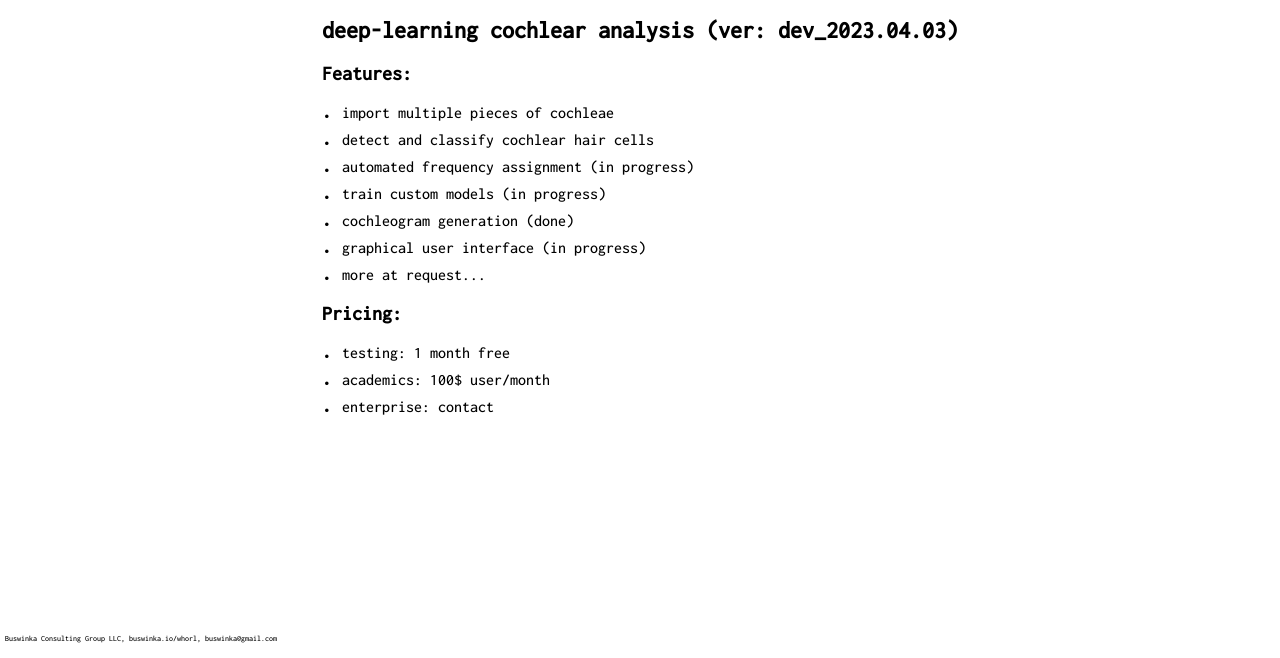
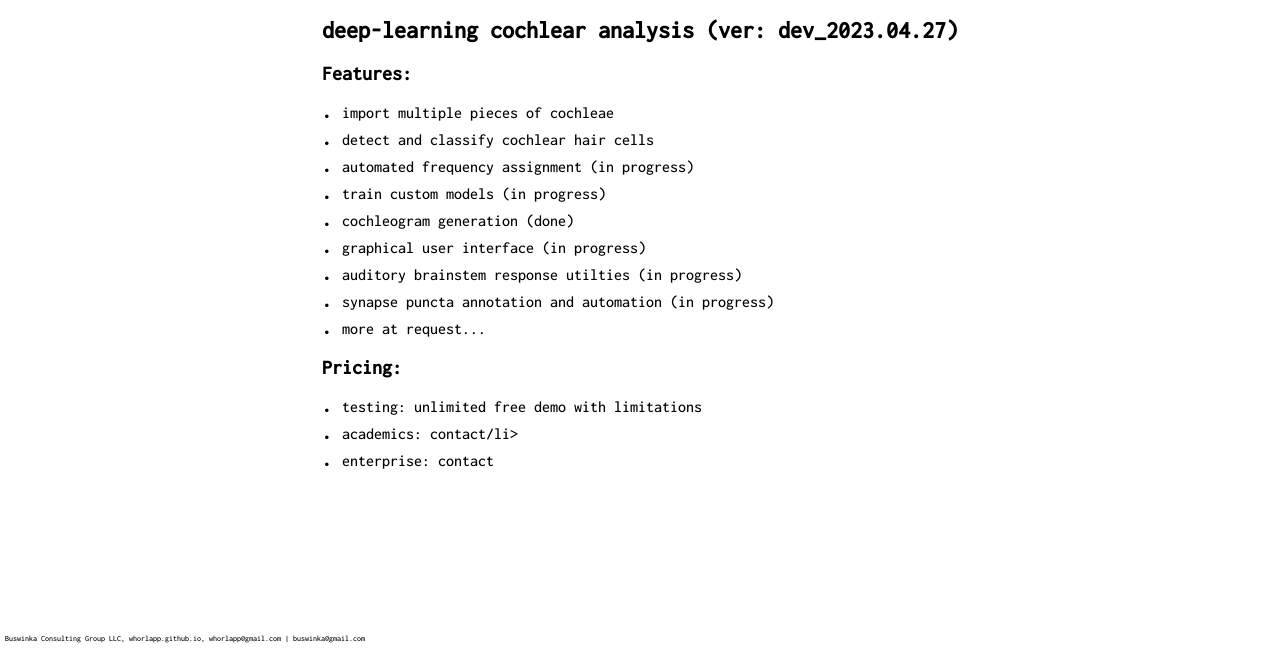
Before and after one commit to whorlapp/whorlapp.github.io, a website: page index.html in a window 1280 px wide. Shown: the part 142-800 px from the top of the page. Drawn offline with Linux system fonts and the light colour scheme.

Commit message:
Updated website to new version number, adjusted pricing, changed features

```diff
--- a/index.html
+++ b/index.html
@@ -101,7 +101,7 @@
 
 <div class="container">
   <h1>whorl</h1>
-  <h2>deep-learning cochlear analysis (ver: dev_2023.04.03)</h2>
+  <h2>deep-learning cochlear analysis (ver: dev_2023.04.27)</h2>
 
   <h3>Features:</h3>
   <ul>
@@ -111,16 +111,18 @@
     <li>train custom models (in progress)</li>
     <li>cochleogram generation (done)</li>
     <li>graphical user interface (in progress)</li>
+    <li>auditory brainstem response utilties (in progress)</li>
+    <li>synapse puncta annotation and automation (in progress)</li>
     <li>more at request...</li>
   </ul>
   <h3>Pricing:</h3>
   <ul>
-    <li>testing: 1 month free</li>
-    <li>academics: 100$ user/month</li>
+    <li>testing: unlimited free demo with limitations</li>
+    <li>academics: contact/li>
     <li>enterprise: contact</li>
   </ul>
   <p class="info">
-    Buswinka Consulting Group LLC, buswinka.io/whorl, buswinka@gmail.com
+    Buswinka Consulting Group LLC, whorlapp.github.io, whorlapp@gmail.com | buswinka@gmail.com
   </p>
 
 </div>
```
Also changed, not shown: about.html (+1 -1 lines), buy.html (+1 -1 lines), demo.html (+2 -2 lines).
